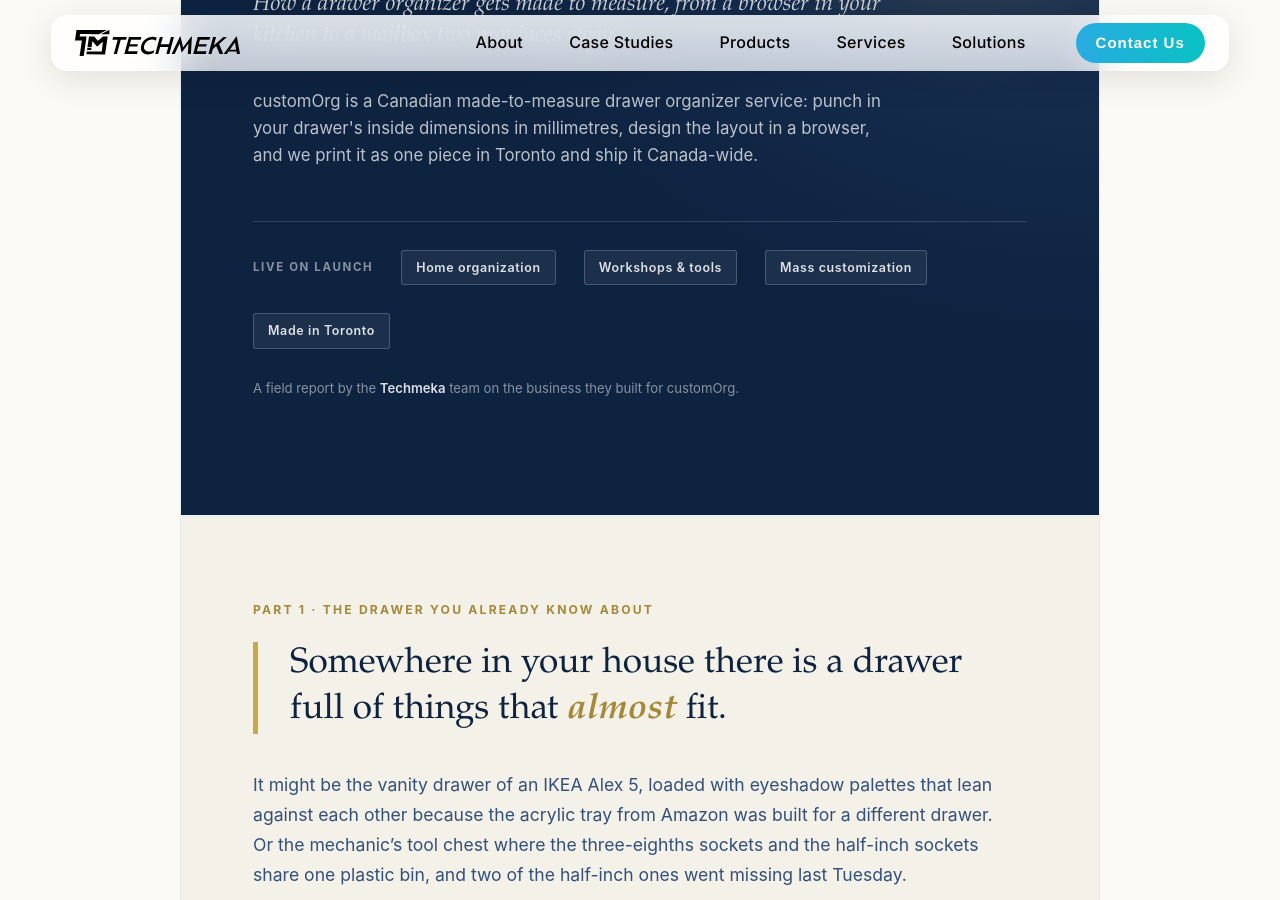
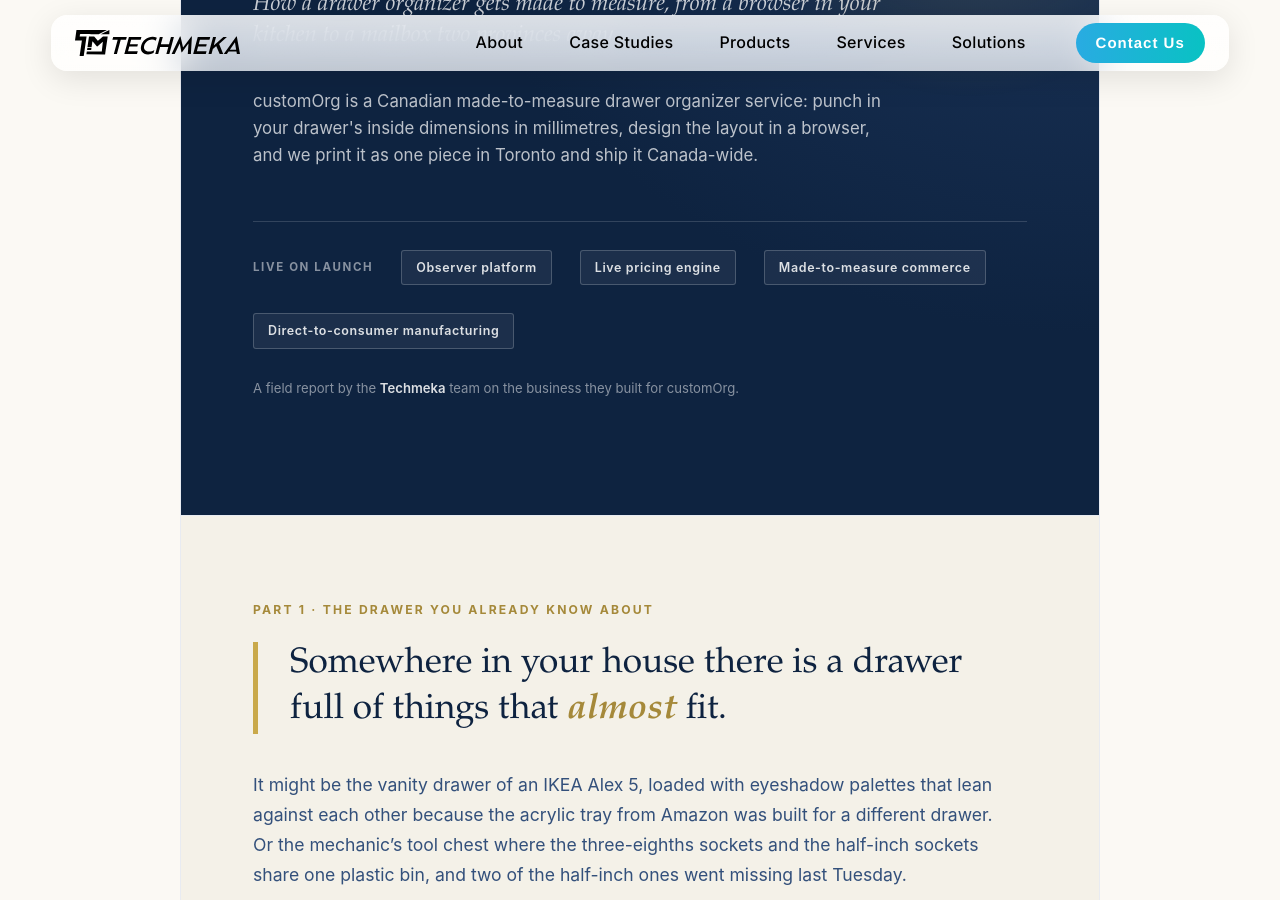
Before and after one commit to Techmeka/blog, a Jekyll site: the page built from docs/whitepapers/customorg-from-millimetres-to-mailbox.html, in a window 1280 px wide and 900 px high, scrolled down 371 px. Built offline with Jekyll 4.4.1, drawn with Linux system fonts in a browser that asks for light colours.

Commit message:
[IP-9805] Reframe hero tags: tech + business audience

```diff
--- a/docs/whitepapers/customorg-from-millimetres-to-mailbox.html
+++ b/docs/whitepapers/customorg-from-millimetres-to-mailbox.html
@@ -999,10 +999,10 @@ image:
 
   <div class="signoff">
     <span class="label">Live on launch</span>
-    <span class="tag">Home organization</span>
-    <span class="tag">Workshops &amp; tools</span>
-    <span class="tag">Mass customization</span>
-    <span class="tag">Made in Toronto</span>
+    <span class="tag">Observer platform</span>
+    <span class="tag">Live pricing engine</span>
+    <span class="tag">Made-to-measure commerce</span>
+    <span class="tag">Direct-to-consumer manufacturing</span>
   </div>
   <p class="meta">A field report by the <strong>Techmeka</strong> team on the business they built for customOrg.</p>
 </section>
```
